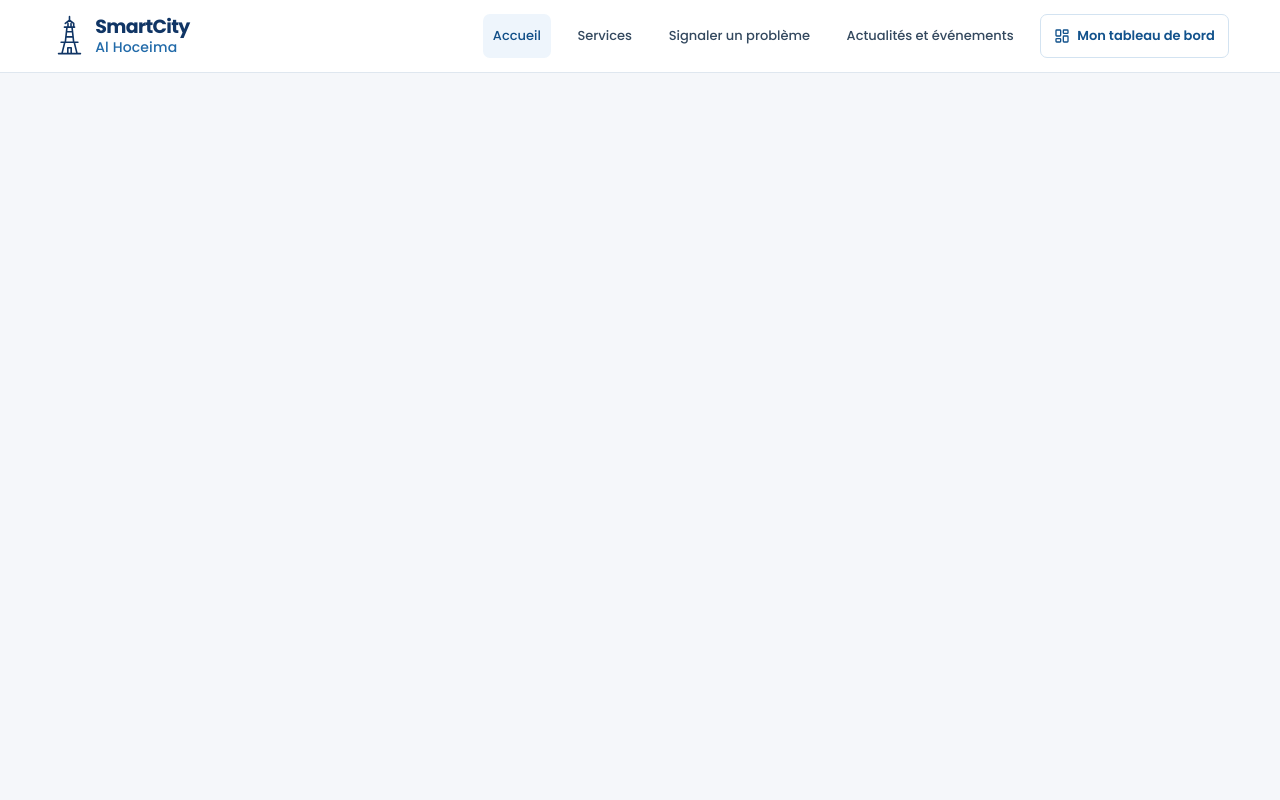
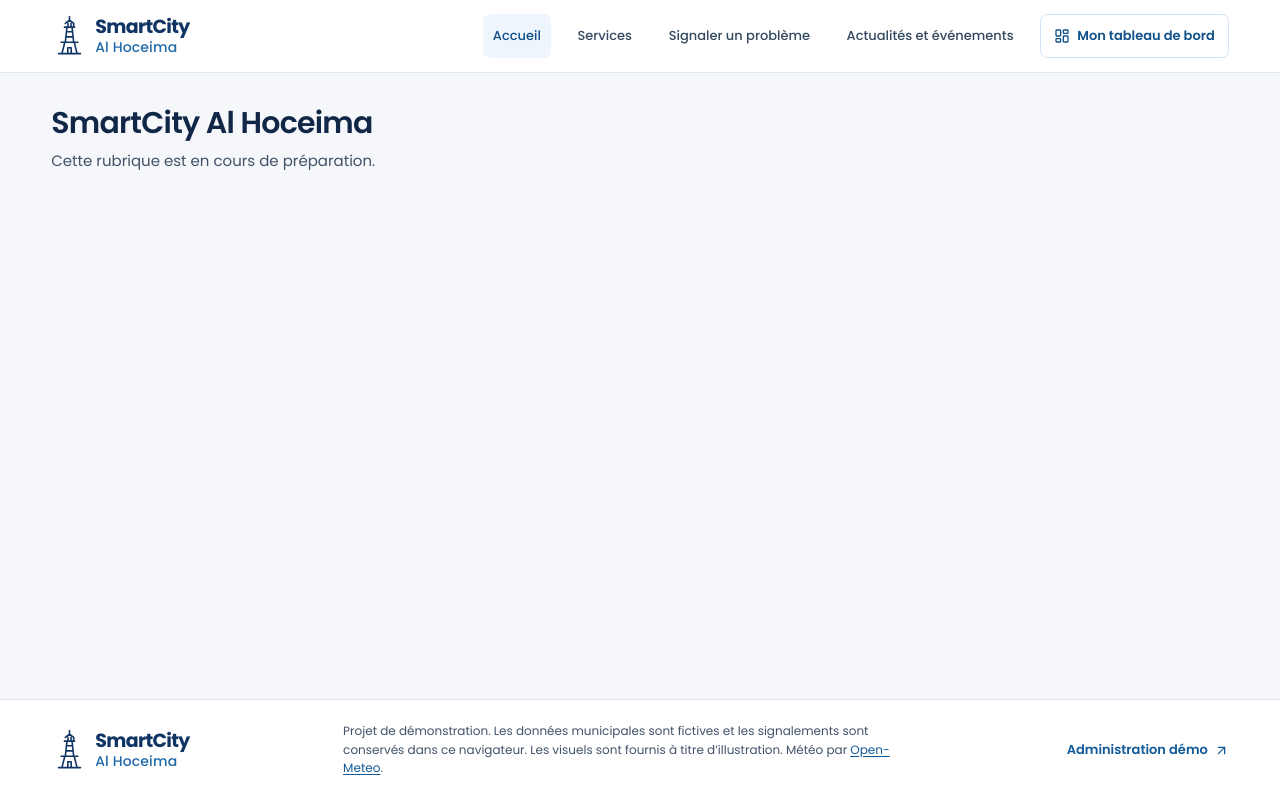
Before and after one commit to ahmed200-em/Alhoceima-Smart-City, a React (Vite) app: page / in a window 1280 px wide. Built offline with nearby package versions, Linux system fonts and the light colour scheme.

Commit message:
Complete the shared navbar and page layout

```diff
--- a/src/App.jsx
+++ b/src/App.jsx
@@ -1,10 +1,31 @@
-import { Route, Routes } from "react-router-dom";
-import Header from "./layouts/Header.jsx";
+import { Route, Routes } from 'react-router-dom'
+import AppLayout from './layouts/AppLayout.jsx'
+import NotFound from './pages/NotFound.jsx'
+
+function PreviewPage({ title }) {
+  return (
+    <section className="page-shell py-8">
+      <h1 className="page-title">{title}</h1>
+      <p className="muted mt-2">Cette rubrique est en cours de préparation.</p>
+    </section>
+  )
+}
 
 export default function App() {
   return (
     <Routes>
-      <Route path="/" element={<Header />} />
+      <Route element={<AppLayout />}>
+        <Route index element={<PreviewPage title="SmartCity Al Hoceima" />} />
+        <Route path="services" element={<PreviewPage title="Services municipaux" />} />
+        <Route path="services/:slug" element={<PreviewPage title="Fiche de service" />} />
+        <Route path="signaler" element={<PreviewPage title="Signaler un problème" />} />
+        <Route path="tableau-de-bord" element={<PreviewPage title="Mon tableau de bord" />} />
+        <Route path="signalements/:id" element={<PreviewPage title="Suivi du signalement" />} />
+        <Route path="actualites" element={<PreviewPage title="Actualités et événements" />} />
+        <Route path="actualites/:slug" element={<PreviewPage title="Publication" />} />
+        <Route path="administration" element={<PreviewPage title="Administration démo" />} />
+        <Route path="*" element={<NotFound />} />
+      </Route>
     </Routes>
-  );
+  )
 }
--- a/src/layouts/Header.css
+++ b/src/layouts/AppLayout.css
@@ -78,6 +78,32 @@
   padding: 0 9px;
 }
 
+.site-footer {
+  background: white;
+  border-top: 1px solid var(--color-civic-line);
+}
+.footer-inner {
+  display: flex;
+  align-items: center;
+  justify-content: space-between;
+  gap: 28px;
+  padding-block: 22px;
+}
+.footer-inner p {
+  max-width: 570px;
+  color: var(--color-civic-muted);
+  font-size: 12px;
+}
+.weather-source {
+  color: var(--color-civic-blue);
+  text-decoration: underline;
+  text-underline-offset: 2px;
+}
+.footer-inner .text-link {
+  flex: none;
+  font-size: 13px;
+}
+
 @media (max-width: 980px) {
   .header-inner {
     min-height: 64px;
--- a/src/layouts/Header.jsx
+++ b/src/layouts/AppLayout.jsx
@@ -2,7 +2,7 @@ import { useEffect, useRef, useState } from 'react'
 import { ArrowUpRight, LayoutDashboard, Menu, X } from 'lucide-react'
 import { Link, NavLink, Outlet, useLocation } from 'react-router-dom'
 import Brand from '../components/Brand.jsx'
-import './Header.css'
+import './AppLayout.css'
 
 const navigation = [
   { label: 'Accueil', to: '/' },
@@ -20,7 +20,7 @@ const pageTitles = {
   administration: 'Administration démo',
 }
 
-export default function Header() {
+export default function AppLayout() {
   const { pathname } = useLocation()
   const [menuOpen, setMenuOpen] = useState(false)
   const toggleRef = useRef(null)
@@ -89,6 +89,15 @@ export default function Header() {
       <main id="contenu" ref={mainRef} tabIndex={-1}>
         <Outlet />
       </main>
+      <footer className="site-footer">
+        <div className="page-shell footer-inner">
+          <Brand />
+          <p>Projet de démonstration. Les données municipales sont fictives et les signalements sont conservés dans ce navigateur. Les visuels sont fournis à titre d’illustration. Météo par <a href="https://open-meteo.com/" className="weather-source">Open-Meteo</a>.</p>
+          <Link className="text-link" to="/administration">
+            Administration démo <ArrowUpRight size={15} aria-hidden="true" />
+          </Link>
+        </div>
+      </footer>
     </div>
   )
 }
--- /dev/null
+++ b/src/pages/NotFound.css
@@ -0,0 +1,29 @@
+@reference "../styles.css";
+
+.not-found {
+  @apply py-12 sm:py-20;
+}
+
+.not-found-panel {
+  @apply mx-auto max-w-xl px-6 py-12 text-center sm:px-12;
+}
+
+.not-found-icon {
+  @apply mx-auto;
+}
+
+.not-found-label {
+  @apply mt-5;
+}
+
+.not-found-title {
+  @apply mt-2;
+}
+
+.not-found-message {
+  @apply mt-3;
+}
+
+.not-found-actions {
+  @apply mt-7 flex flex-wrap justify-center gap-3;
+}
--- /dev/null
+++ b/src/pages/NotFound.jsx
@@ -0,0 +1,20 @@
+import { ArrowRight, MapPinOff, Search } from 'lucide-react'
+import { Link } from 'react-router-dom'
+import './NotFound.css'
+
+export default function NotFound() {
+  return (
+    <section className="page-shell not-found">
+      <div className="panel not-found-panel">
+        <span className="icon-tile icon-blue not-found-icon"><MapPinOff size={28} aria-hidden="true" /></span>
+        <p className="eyebrow not-found-label">Erreur 404</p>
+        <h1 className="page-title not-found-title">Page introuvable</h1>
+        <p className="muted not-found-message">Vérifiez l’adresse ou reprenez votre navigation depuis l’accueil ou l’annuaire des services.</p>
+        <div className="not-found-actions">
+          <Link to="/" className="button button-primary">Retour à l’accueil <ArrowRight size={17} aria-hidden="true" /></Link>
+          <Link to="/services" className="button button-secondary"><Search size={17} aria-hidden="true" /> Trouver un service</Link>
+        </div>
+      </div>
+    </section>
+  )
+}
```
